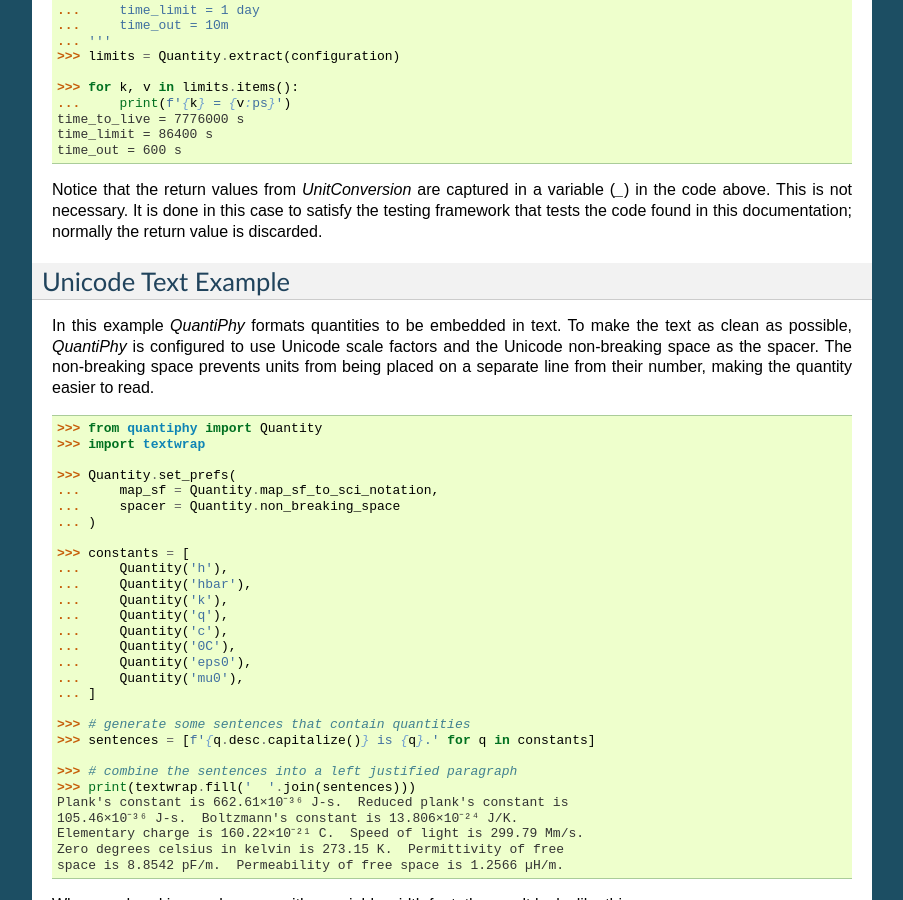
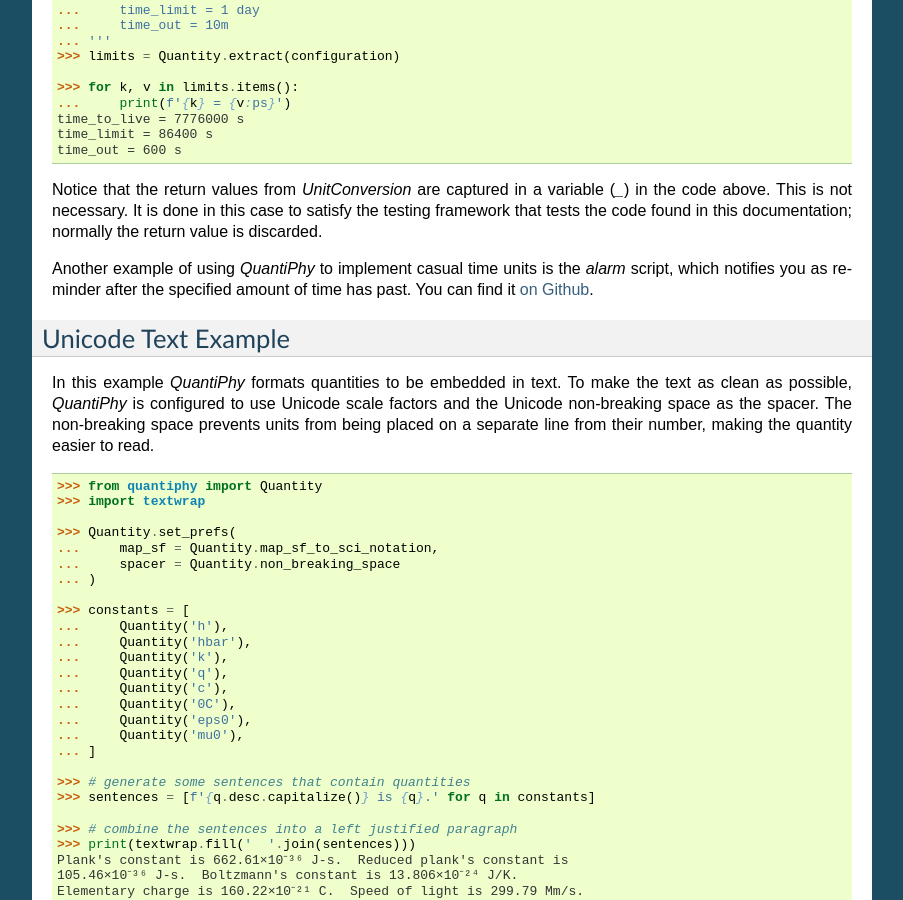
Before and after one commit to KenKundert/quantiphy, a Sphinx documentation site: the page built from doc/examples.rst, in a window 1280 px wide and 900 px high, scrolled down 4620 px. Shown: the whole window, without its empty margins (198-1101 px from the left). Built offline with Sphinx 7.4.7, drawn with Linux system fonts in a browser that asks for light colours.

Commit message:
Add alarm example.

```diff
--- a/doc/examples.rst
+++ b/doc/examples.rst
@@ -359,6 +359,10 @@
 (`_`) in the code above.  This is not necessary. It is done in this case to
 satisfy the testing framework that tests the code found in this documentation;
 normally the return value is discarded.
+
+Another example of using *QuantiPhy* to implement casual time units is the
+*alarm* script, which notifies you as reminder after the specified amount of
+time has past. You can find it `on Github <https://github.com/KenKundert/alarm>`_.
 
 
 .. _unicode example:
```
